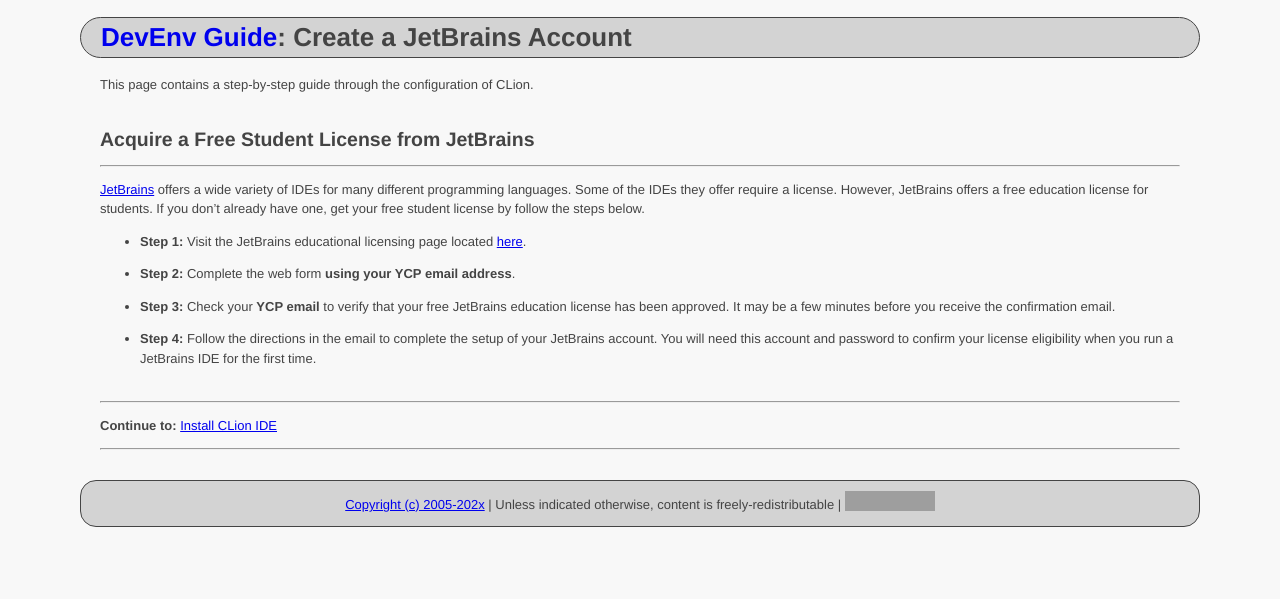
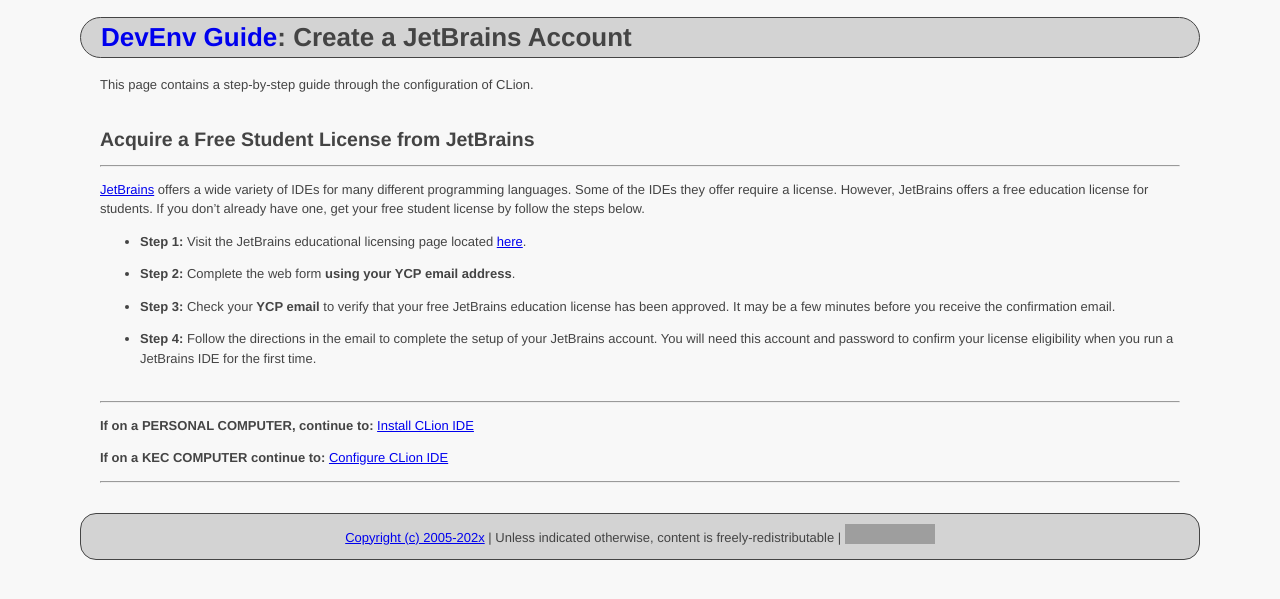
Before and after one commit to ycpcs/dev-env-setup-guide, a Jekyll site: the page built from prog_envs/common/create_jetbrains_account.md, in a window 1280 px wide. Shown: the top 599 px of the page. Built offline with Jekyll 4.4.1, drawn with Linux system fonts in a browser that asks for light colours; grey boxes are pictures that could not be loaded.

Commit message:
fixed links

```diff
--- a/prog_envs/common/create_jetbrains_account.md
+++ b/prog_envs/common/create_jetbrains_account.md
@@ -34,6 +34,9 @@ has been approved. It may be a few minutes before you receive the confirmation e
 
 ---
 
-**Continue to:** [Install CLion IDE](./clion_installation.html)
+**If on a PERSONAL COMPUTER, continue to:** [Install CLion IDE](../common/clion_installation.html)
+
+
+**If on a KEC COMPUTER continue to:** [Configure CLion IDE](./win11_clion_config.html)
 
 ---
```
Also changed, not shown: index.md (+1 -1 lines), prog_envs/win11/CygwinCerts.md (+0 -5 lines).
